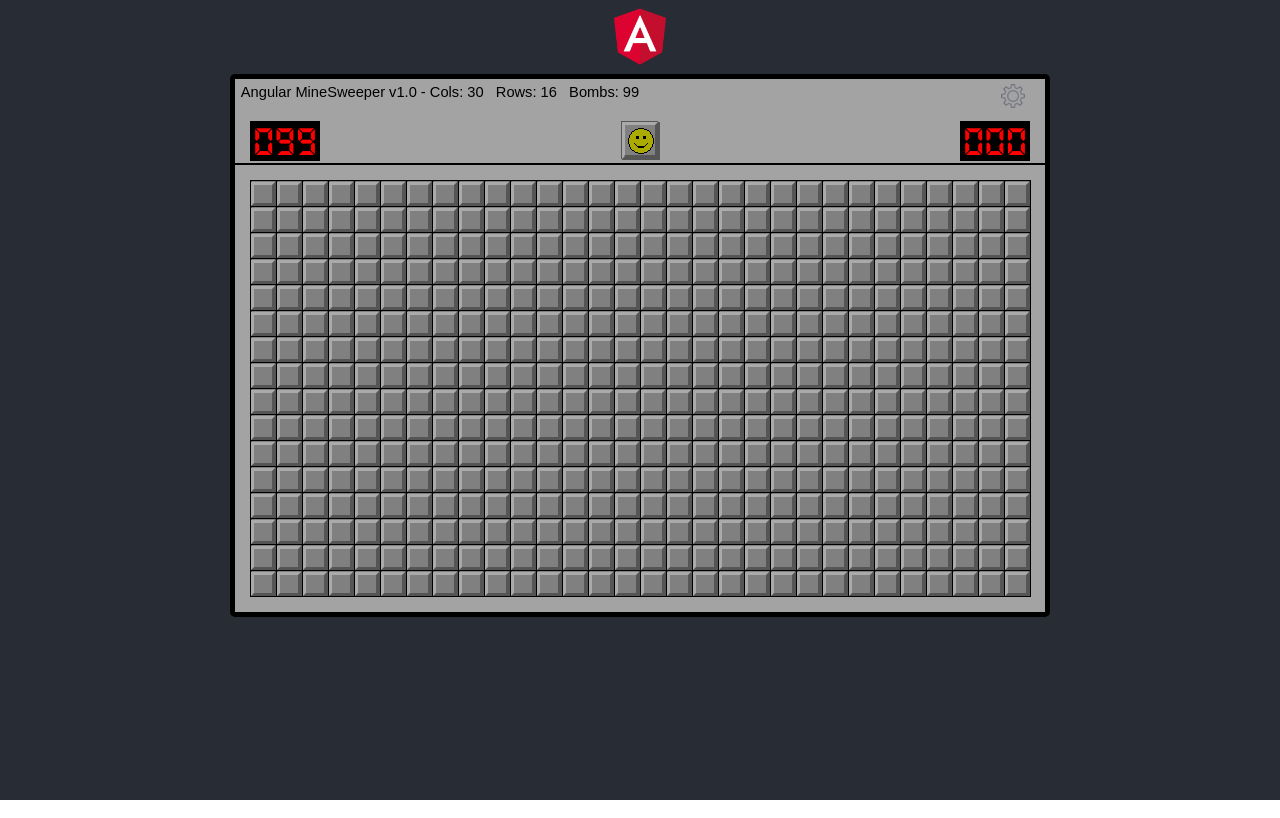
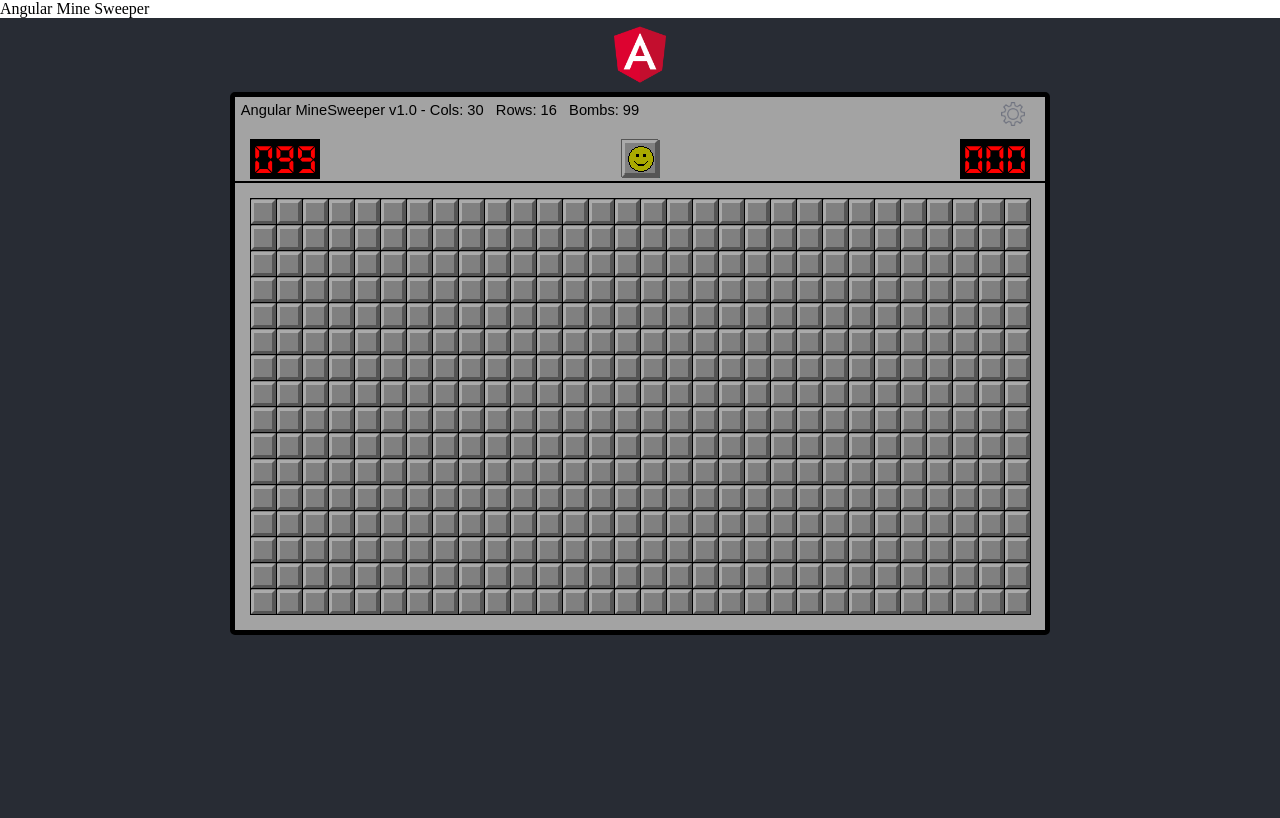
Before and after one commit to jeanfgagnon/angular-mine-sweeper, an Angular app: page / in a window 1280 px wide. Built offline with nearby package versions, Linux system fonts and the light colour scheme.

Commit message:
Changement... dunno

```diff
--- a/src/app/app.component.html
+++ b/src/app/app.component.html
@@ -1,3 +1,6 @@
+<div class='content'>
+  <span>Angular Mine Sweeper</span>
+</div>
 <div class="App">
   <div class="App-header">
     <img src="assets/angular-logo.png" class="App-logo" alt="logo" /><br/>
```
Also changed, not shown: 1 other file (tests, documents, lock files or other folders).
